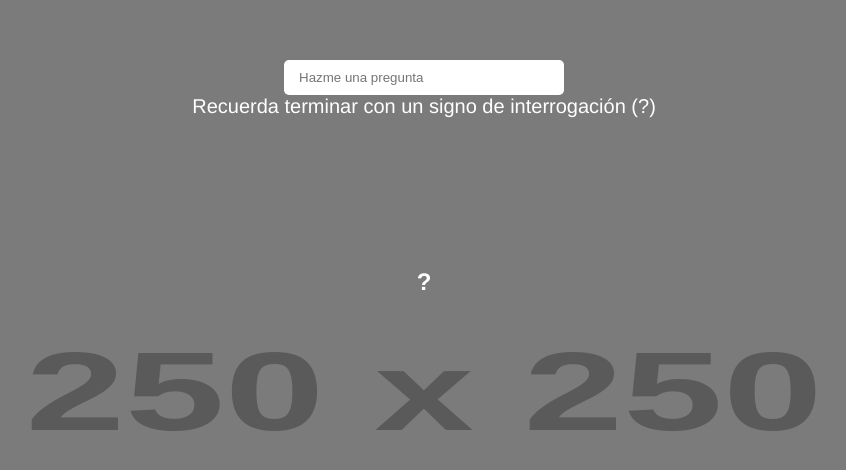
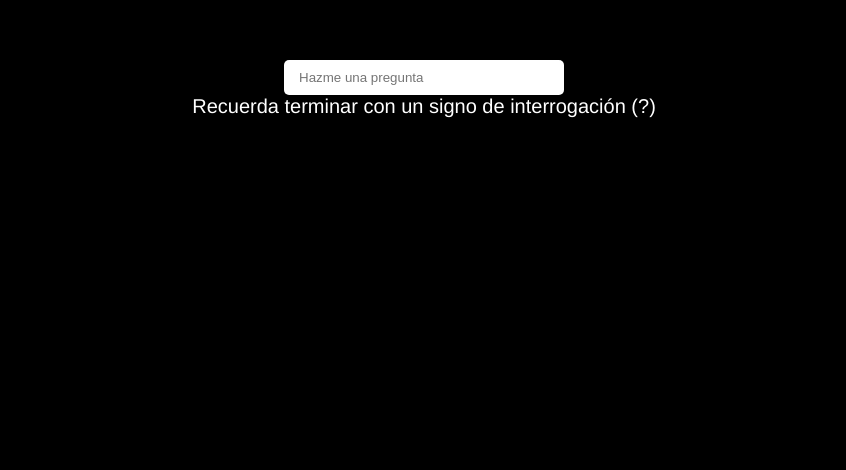
Before and after one commit to fmontalvoo/vue-fundamentos-testing, a Vue app: page / in a window 1280 px wide. Shown: the top 470 px of the page, without its empty margins (216-1062 px from the left). Built offline with nearby package versions, Linux system fonts and the light colour scheme.

Commit message:
Se realiza peticion a backend.
Signed-off-by: Frank Montalvo Ochoa <fmontalvoo@ups.edu.ec>

```diff
--- a/src/components/Indecision.vue
+++ b/src/components/Indecision.vue
@@ -1,19 +1,41 @@
 <template>
-    <img src="https://via.placeholder.com/250" alt="bg">
+    <img v-if="image" :src="image" alt="bg">
     <div class="bg-dark"></div>
     <div class="indecision-container">
-        <input type="text" placeholder="Hazme una pregunta">
+        <input type="text" placeholder="Hazme una pregunta" v-model="question">
         <p>Recuerda terminar con un signo de interrogaci&oacute;n (?)</p>
         <div>
-            <h2>?</h2>
-            <h1></h1>
+            <h2 v-if="question">{{ question }}?</h2>
+            <h1 v-if="answer">{{ answer }}</h1>
         </div>
     </div>
 </template>
 
 <script>
 export default {
+    data() {
+        return {
+            question: '',
+            answer: '',
+            image: '',
+        }
+    },
+    methods: {
+        async getAnswer() {
+            this.answer = '...'
+            const { answer, image } = await fetch('https://yesno.wtf/api').then(res => res.json())
+            this.image = image
+            this.answer = answer
+        }
+    },
+    watch: {
+        question(newValue, oldValue) {
+            if (!newValue.endsWith('?'))
+                return
 
+            this.getAnswer()
+        }
+    }
 }
 </script>
 
--- /dev/null
+++ b/src/css/style.css
@@ -0,0 +1,4 @@
+html,
+body {
+    background-color: black;
+}
--- a/src/main.js
+++ b/src/main.js
@@ -1,4 +1,6 @@
 import { createApp } from 'vue'
 import App from './App.vue'
 
+import './css/style.css'
+
 createApp(App).mount('#app')
```
